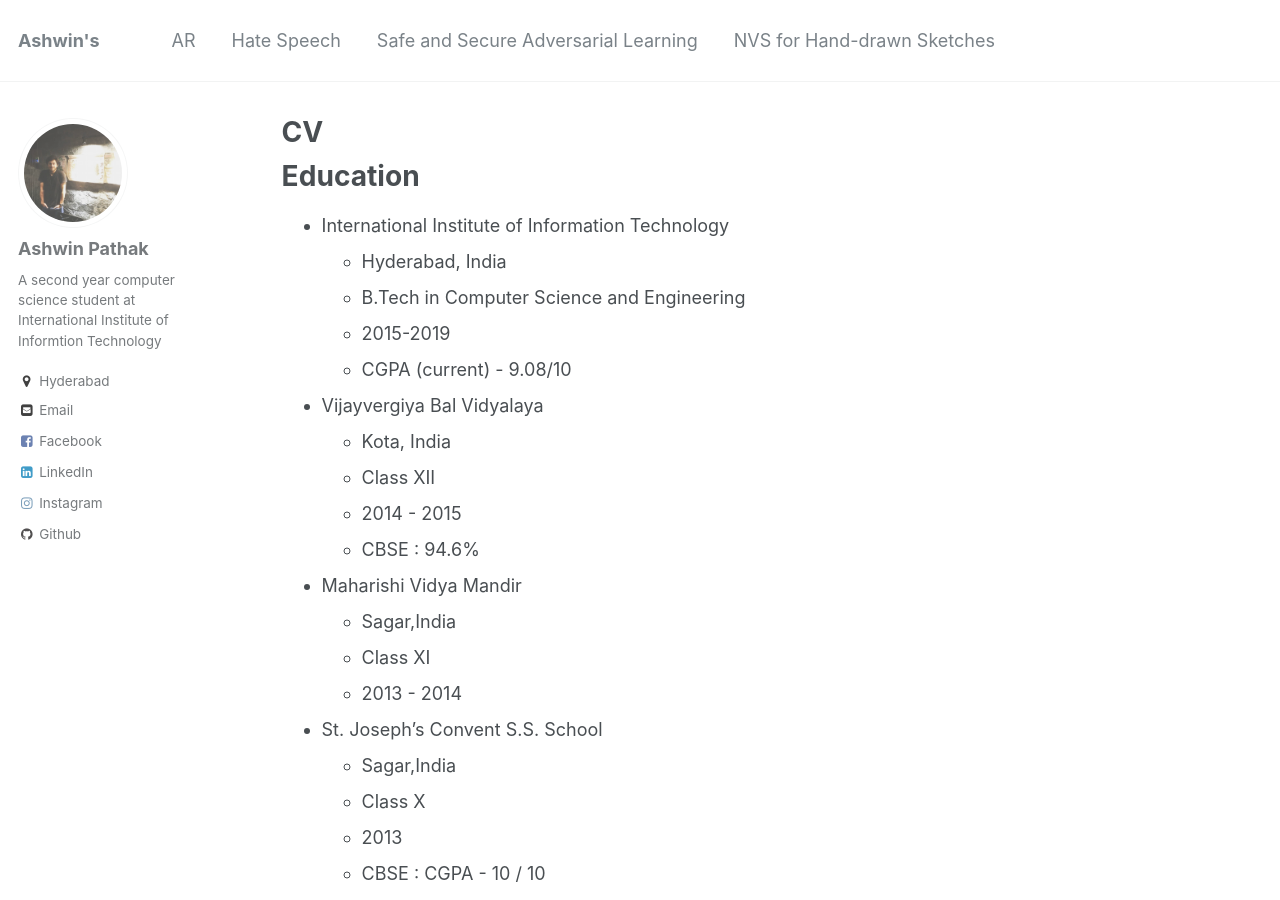
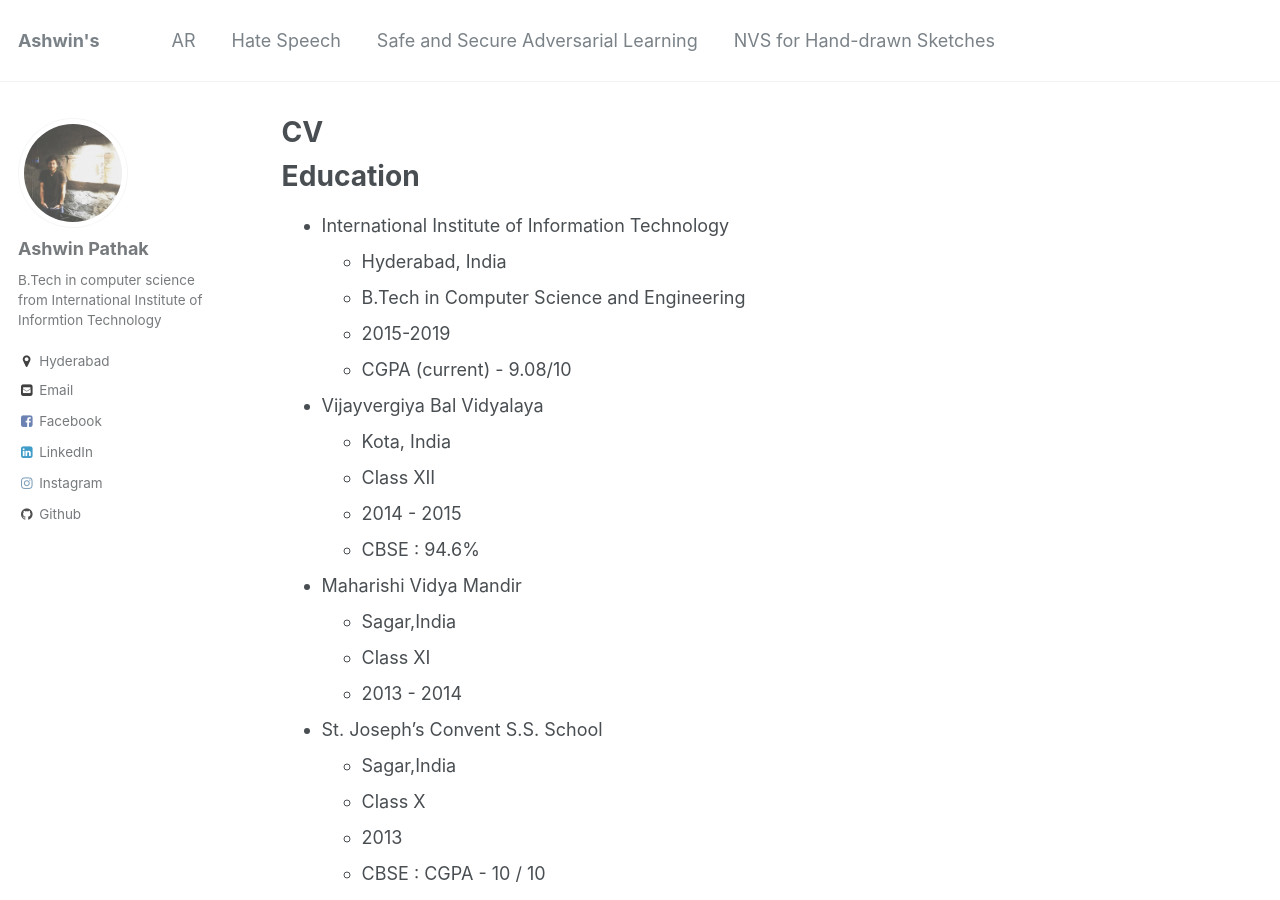
Before and after one commit to ashwinpathak20/ashwinpathak20.github.io, a Jekyll site: the page built from _pages/cv.md, in a window 1280 px wide and 900 px high. Built offline with Jekyll 4.4.1, drawn with Linux system fonts in a browser that asks for light colours.

Commit message:
Update _config.yml

```diff
--- a/_config.yml
+++ b/_config.yml
@@ -79,7 +79,7 @@ analytics:
 author:
   name             : "Ashwin Pathak"
   avatar           : "ashwin.jpg"
-  bio              : "A second year computer science student at International Institute of Informtion Technology"
+  bio              : "B.Tech in computer science from International Institute of Informtion Technology"
   location         : "Hyderabad"
   employer         :
   googlescholar    :
```
